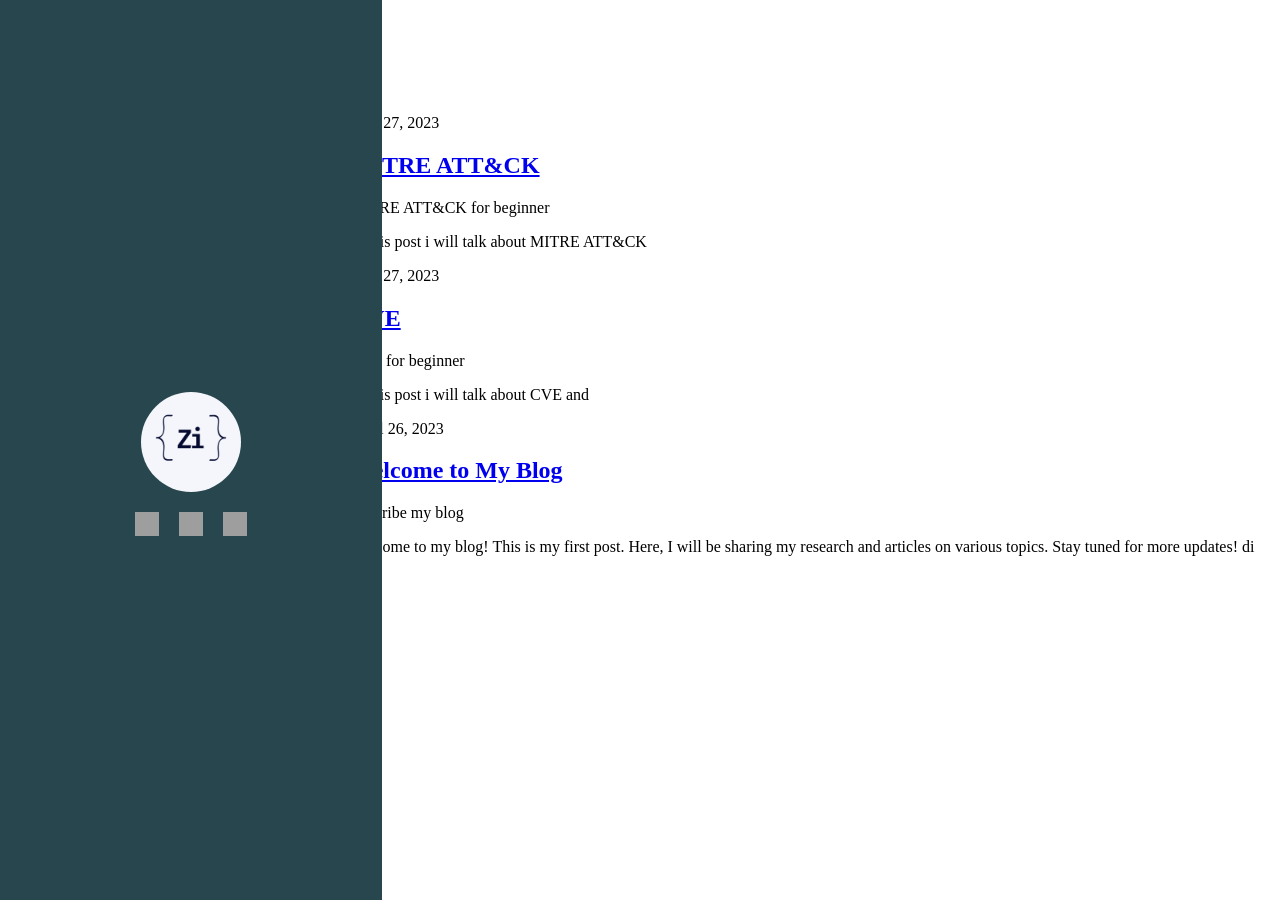
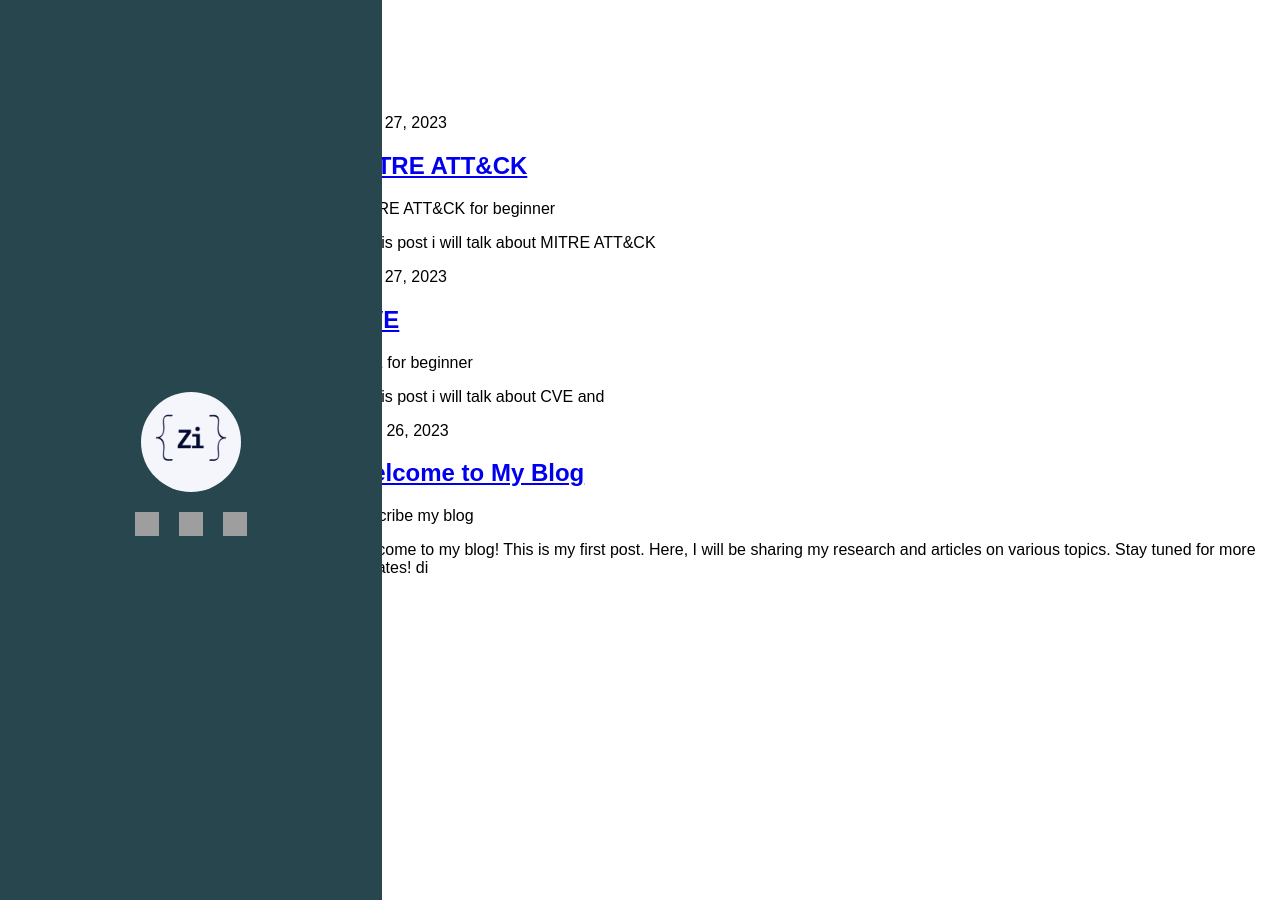
Before and after one commit to zizmotrex/zizmotrex.github.io, a Jekyll site: the page built from index.html, in a window 1280 px wide. Built offline with Jekyll 4.4.1, drawn with Linux system fonts in a browser that asks for light colours; grey boxes are pictures that could not be loaded.

Commit message:
fonts added

```diff
--- a/assets/css/main.css
+++ b/assets/css/main.css
@@ -1,6 +1,7 @@
 body {
     margin: 0;
     padding: 0;
+    font-family: 'Source Sans Pro', sans-serif;
 }
 
 main {
```
